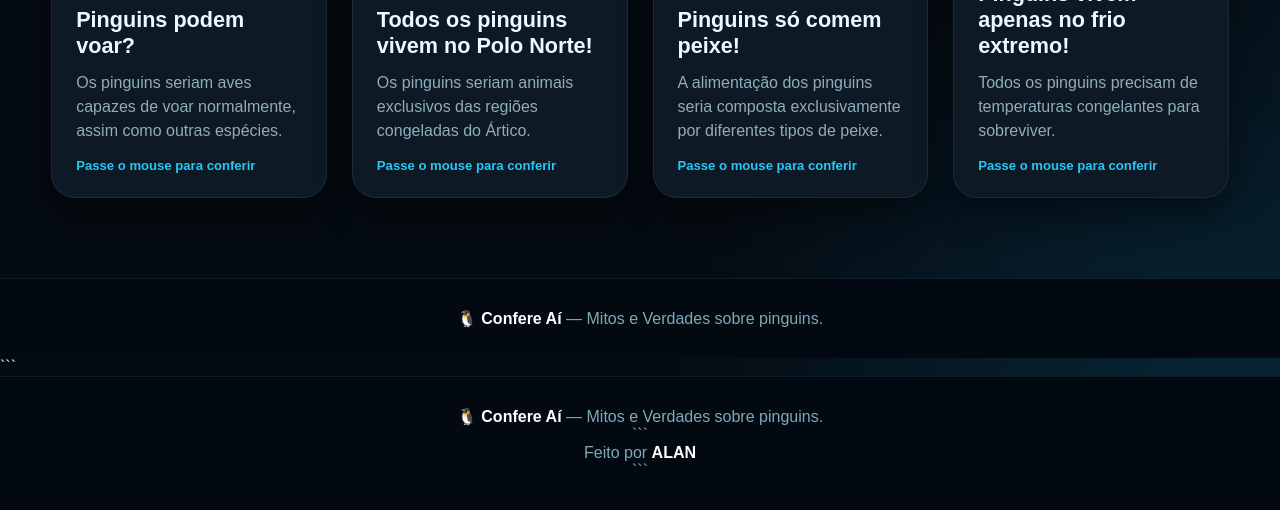
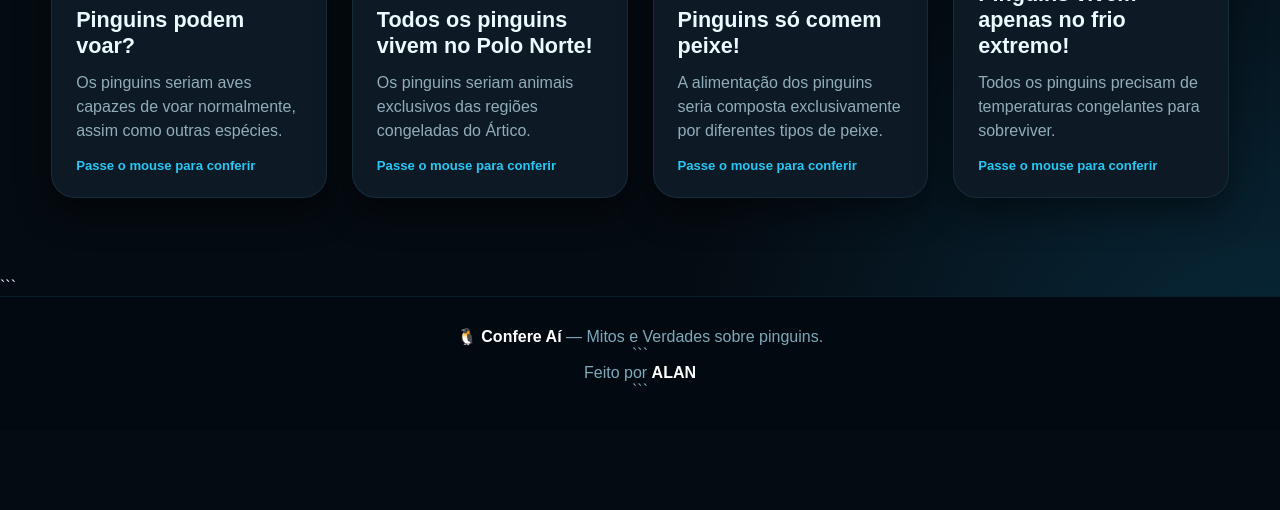
Before and after one commit to barbosasouzaalan-sketch/meu-site, a plain HTML site: page index.html in a window 1280 px wide. Shown: the part 764-1274 px from the top of the page. After the commit the page ends 1194 px from the top, so only its background shows below. Drawn offline with Linux system fonts and the light colour scheme.

Commit message:
pinguins

```diff
--- a/index.html
+++ b/index.html
@@ -745,11 +745,6 @@
 
     </main>
 
-    <footer>
-        <p>
-            <strong>🐧 Confere Aí</strong> — Mitos e Verdades sobre pinguins.
-        </p>
-    </footer>
 
 </body>
 </html>
```
